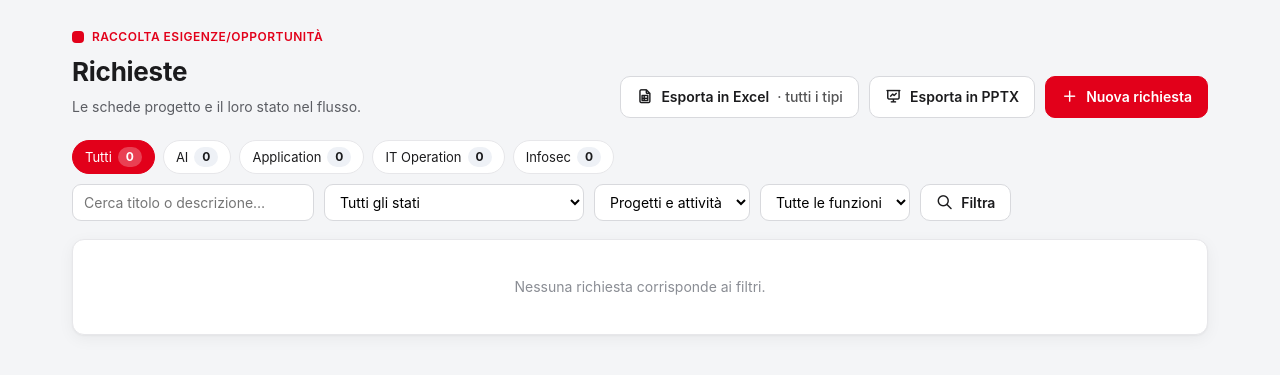
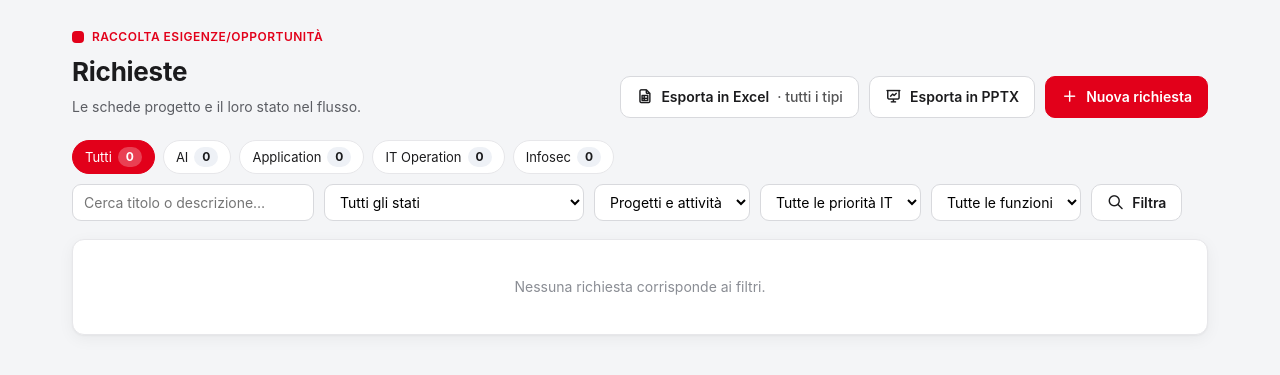
Before and after one commit to Ehocram/Flusso-AI, a Django app: page /richieste/ in a window 1280 px wide; the page is wider, and only the part inside the window is pictured. Shown: the part 61-436 px from the top of that part. Run offline with Django 5.2, Linux system fonts and the light colour scheme; the visitor is signed in with stand-in values (Sample User, id 1); data comes from the database, SQL or seed files in the repository; data that the repository does not hold is empty.

Commit message:
Filtro per priorità IT in Richieste, che guida anche gli export
Nuova tendina nella barra dei filtri: tutte le priorità IT, oppure solo alta,
media o bassa — quella assegnata in analisi dalla funzione tecnica, non quella
dell'owner.

Vale per l'elenco e, passando dagli stessi parametri, per l'Excel e per il
PPTX: il mazzo esce con le sole schede selezionate e la copertina dichiara il
filtro applicato («Tipo: tutti · Priorità IT: Alta · bozze escluse»), come già
faceva per tipo, stato e natura.

Co-Authored-By: Claude Opus 5 <noreply@anthropic.com>

```diff
--- a/flusso/esportazioni.py
+++ b/flusso/esportazioni.py
@@ -89,6 +89,8 @@ def descrizione_filtri(filtri) -> str:
         voci.append(f"Ricerca: «{filtri['cerca']}»")
     if filtri.get("natura_label"):
         voci.append("Solo: " + filtri["natura_label"])
+    if filtri.get("priorita_it_label"):
+        voci.append("Priorità IT: " + filtri["priorita_it_label"])
     if filtri.get("esclude_bozze"):
         voci.append("bozze escluse")
     return " · ".join(voci)
--- a/flusso/views.py
+++ b/flusso/views.py
@@ -223,6 +223,10 @@ def _filtra_richieste(request, tipo_di_default=True):
     natura = request.GET.get("natura", "")
     if natura in NaturaVoce.values:
         qs = qs.filter(natura=natura)
+    # Priorità IT: quella messa in analisi dalla funzione tecnica.
+    priorita_it = request.GET.get("priorita_it", "")
+    if priorita_it in Priorita.values:
+        qs = qs.filter(priorita_it=priorita_it)
     if stato:
         qs = qs.filter(stato=stato)
     if funzione:
@@ -235,6 +239,8 @@ def _filtra_richieste(request, tipo_di_default=True):
         "stato": stato, "stato_label": dict(Stato.choices).get(stato, ""),
         "funzione": funzione, "funzione_label": dict(Funzione.choices).get(funzione, ""),
         "natura": natura, "natura_label": dict(NaturaVoce.choices).get(natura, ""),
+        "priorita_it": priorita_it,
+        "priorita_it_label": dict(Priorita.choices).get(priorita_it, ""),
         "cerca": cerca,
     }
     return qs, filtri
@@ -258,6 +264,7 @@ def lista(request):
         "richieste": richieste, "stati": Stato.choices, "funzioni": Funzione.choices,
         "f_stato": filtri["stato"], "f_funzione": filtri["funzione"], "q": filtri["cerca"],
         "nature": NaturaVoce.choices, "f_natura": filtri["natura"],
+        "priorita_scelte": Priorita.choices, "f_priorita_it": filtri["priorita_it"],
         "f_tipo": scelto if (esplicito or scelto == "tutti") else "",
         "query_export": parametri.urlencode(),
         "export_ambito": NOME_BREVE_TIPO.get(scelto, scelto) if esplicito else "tutti i tipi",
--- a/templates/flusso/lista.html
+++ b/templates/flusso/lista.html
@@ -36,6 +36,10 @@
     <option value="">Progetti e attività</option>
     {% for val, label in nature %}<option value="{{ val }}" {% if val == f_natura %}selected{% endif %}>Solo {{ label|lower }}</option>{% endfor %}
   </select>
+  <select name="priorita_it" onchange="this.form.submit()" title="Priorità assegnata in analisi dalla funzione tecnica">
+    <option value="">Tutte le priorità IT</option>
+    {% for val, label in priorita_scelte %}<option value="{{ val }}" {% if val == f_priorita_it %}selected{% endif %}>Priorità IT: {{ label|lower }}</option>{% endfor %}
+  </select>
   <select name="funzione" onchange="this.form.submit()">
     <option value="">Tutte le funzioni</option>
     {% for val, label in funzioni %}<option value="{{ val }}" {% if val == f_funzione %}selected{% endif %}>{{ label }}</option>{% endfor %}
```
